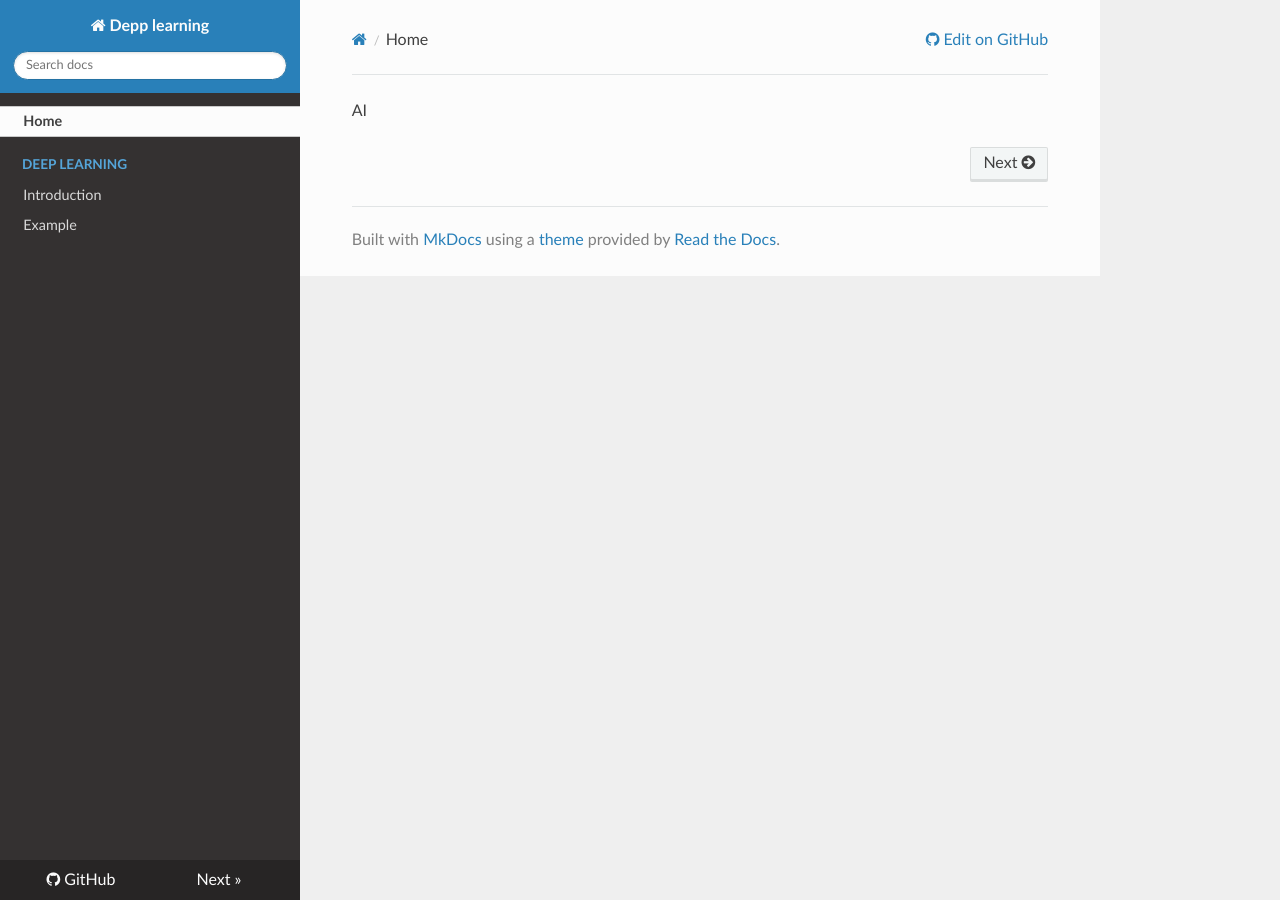
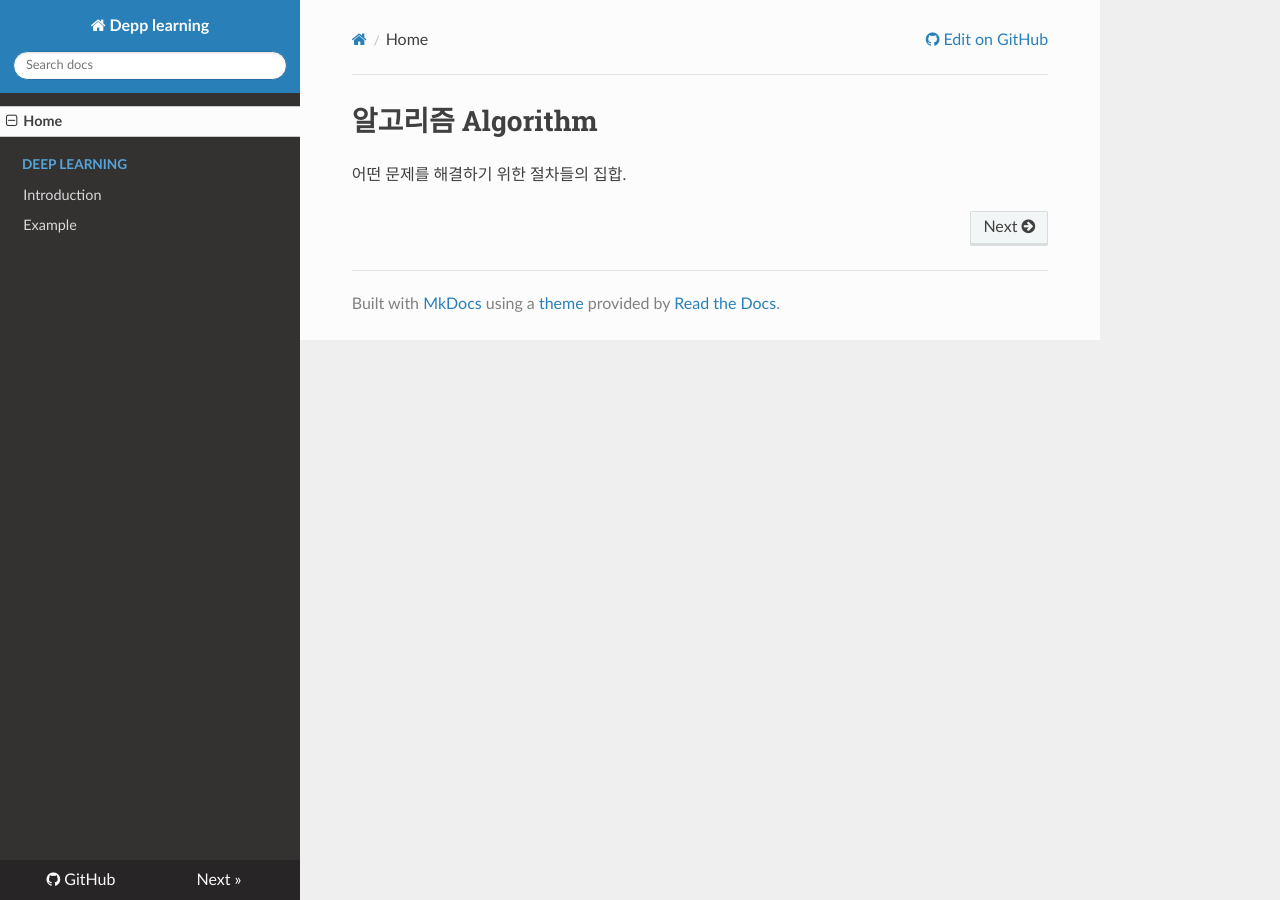
Before and after one commit to WonyoungCho/AI, an MkDocs documentation site: the page built from docs/index.md, in a window 1280 px wide. Built offline with MkDocs 1.6.1, drawn with Linux system fonts in a browser that asks for light colours; nearby versions of some CDN libraries; old or Windows-style settings are respelled for this version of MkDocs.

Commit message:
Update index.md

```diff
--- a/docs/index.md
+++ b/docs/index.md
@@ -1 +1,3 @@
-AI
+# 알고리즘 Algorithm
+
+어떤 문제를 해결하기 위한 절차들의 집합.
```
